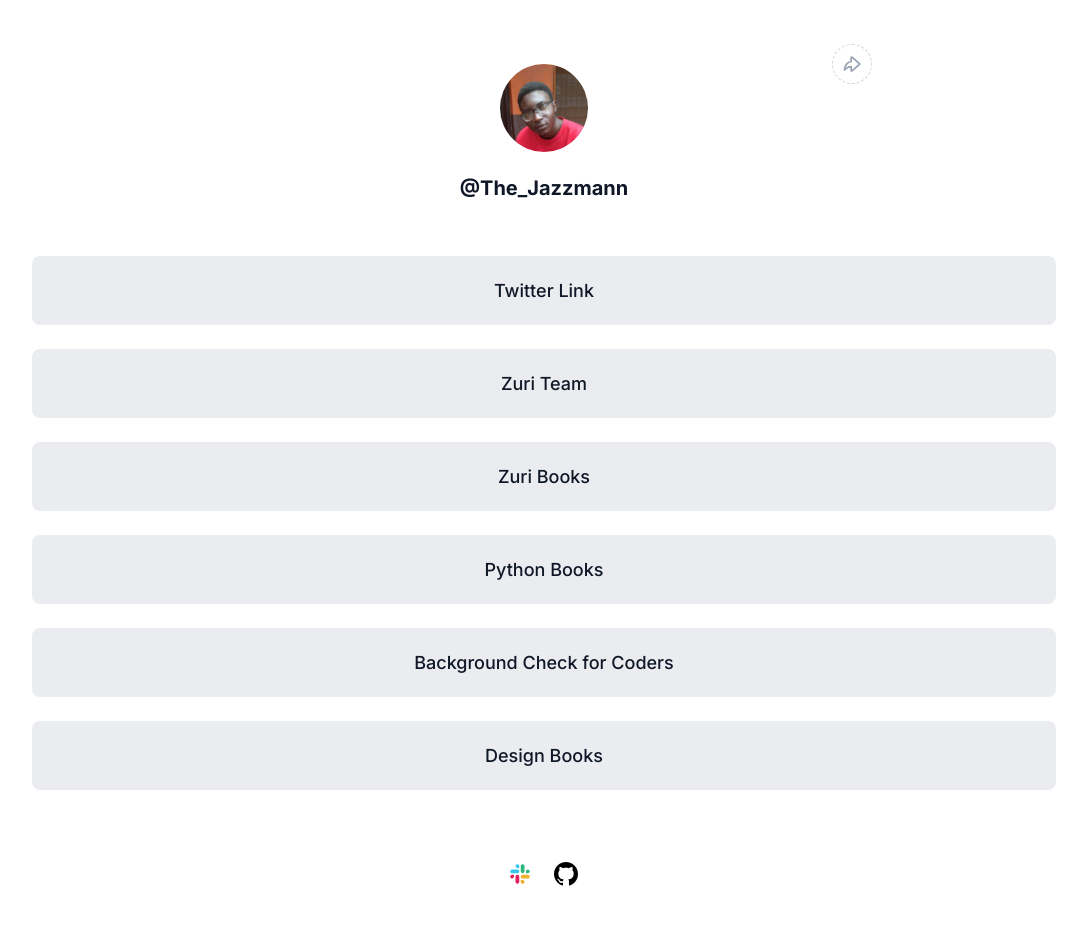
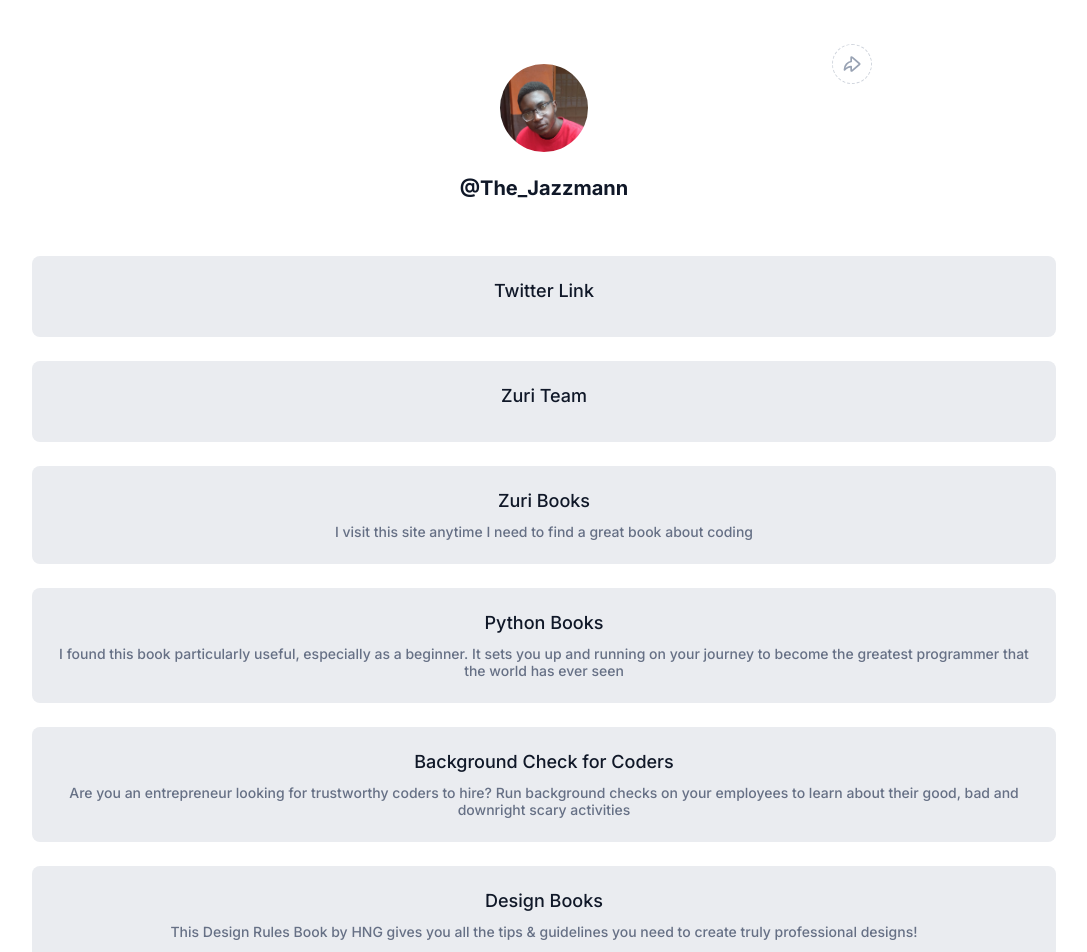
Before and after one commit to Abots-jzm/Stage1_Linktree_clone, a React (Vite) app: page / in a window 1280 px wide. Shown: the top 952 px of the page, without its empty margins (96-1183 px from the left). Built offline with nearby package versions, Linux system fonts and the light colour scheme.

Commit message:
Adding subtexts to links

```diff
--- a/src/components/LinkItem.module.css
+++ b/src/components/LinkItem.module.css
@@ -25,10 +25,20 @@
 	background-color: #eaecf0;
 }
 
+.item p {
+	font-size: 1.4rem;
+	color: #667085;
+	margin-top: 1.2rem;
+}
+
 @media only screen and (max-width: 600px) {
 	.item,
 	.item:link,
 	.item:visited {
 		font-size: 1.4rem;
 	}
+
+	.item p {
+		font-size: 1.2rem;
+	}
 }
--- a/src/components/LinkItem.tsx
+++ b/src/components/LinkItem.tsx
@@ -2,15 +2,17 @@
 import classes from "./LinkItem.module.css";
 
 interface Props {
-	children: React.ReactNode;
+	title: string;
 	url: string;
 	id?: string;
+	children?: React.ReactNode;
 }
 
-export default function LinkItem({ children, url, id }: Props) {
+export default function LinkItem({ children, url, id, title }: Props) {
 	return (
 		<a className={classes.item} id={id} href={url} target="_blank">
-			{children}
+			{title}
+			<p>{children}</p>
 		</a>
 	);
 }
--- a/src/components/Links.tsx
+++ b/src/components/Links.tsx
@@ -7,21 +7,21 @@
 export default function Links() {
 	return (
 		<main className={classes.container}>
-			<LinkItem url="https://twitter.com/The_Jazzmann">Twitter Link</LinkItem>
-			<LinkItem url="https://training.zuri.team" id="btn__zuri">
-				Zuri Team
+			<LinkItem title="Twitter Link" url="https://twitter.com/The_Jazzmann" />
+			<LinkItem title="Zuri Team" url="https://training.zuri.team" id="btn__zuri" />
+			<LinkItem title="Zuri Books" url=" http://books.zuri.team" id="books">
+				I visit this site anytime I need to find a great book about coding
 			</LinkItem>
-			<LinkItem url=" http://books.zuri.team" id="books">
-				Zuri Books
+			<LinkItem title="Python Books" url="https://books.zuri.team/python-for-beginners?ref_id=abotsjzm" id="book__python">
+				I found this book particularly useful, especially as a beginner. It sets you up and running on your journey to become the greatest programmer
+				that the world has ever seen
 			</LinkItem>
-			<LinkItem url="https://books.zuri.team/python-for-beginners?ref_id=abotsjzm" id="book__python">
-				Python Books
+			<LinkItem title="Background Check for Coders" url="https://backgroundcheck.zuri.team" id="pitch">
+				Are you an entrepreneur looking for trustworthy coders to hire? Run background checks on your employees to learn about their good, bad and
+				downright scary activities
 			</LinkItem>
-			<LinkItem url="https://backgroundcheck.zuri.team" id="pitch">
-				Background Check for Coders
-			</LinkItem>
-			<LinkItem url="https://books.zuri.team/design-rules" id="book__design">
-				Design Books
+			<LinkItem title="Design Books" url="https://books.zuri.team/design-rules" id="book__design">
+				This Design Rules Book by HNG gives you all the tips & guidelines you need to create truly professional designs!
 			</LinkItem>
 			<div className={classes.bottom}>
 				<div>
```
